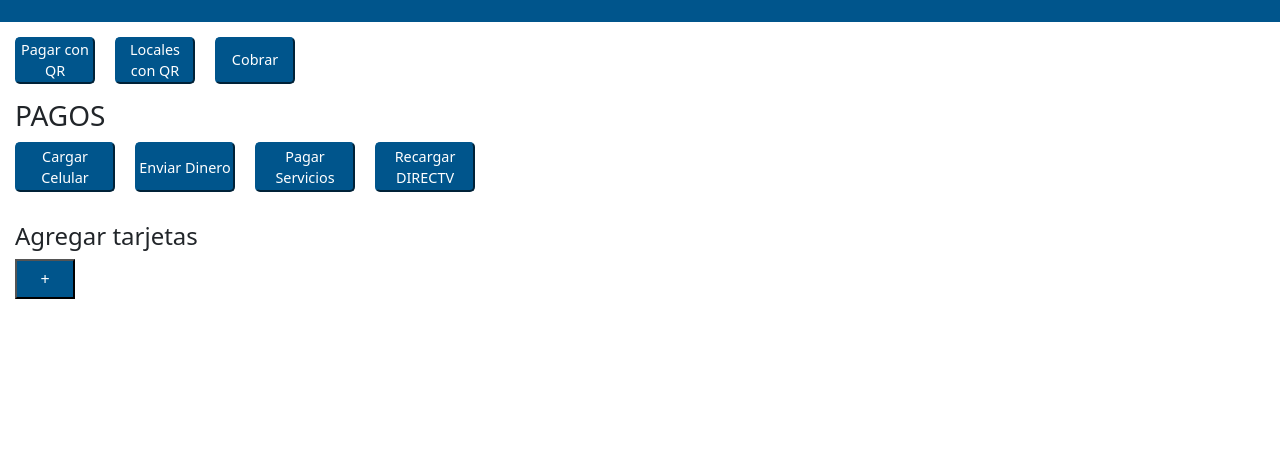
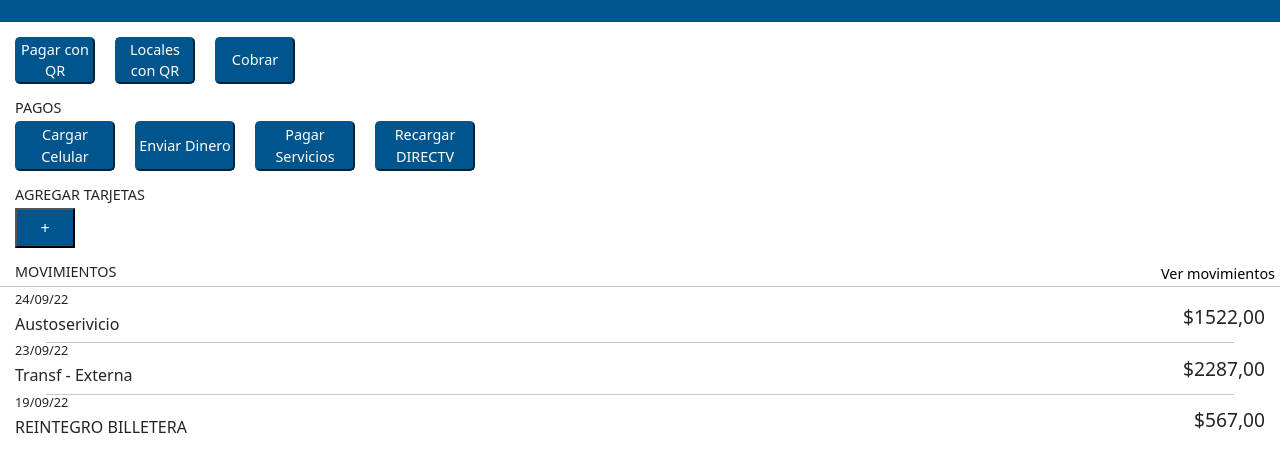
Before and after one commit to ramiireznicolas/billetera-santa-fe, a plain HTML site: page ingreso/ingreso.html in a window 1280 px wide. Shown: the part 156-628 px from the top of the page. Drawn offline with nearby package versions, Linux system fonts and the light colour scheme.

Commit message:
se agrego movimientos

```diff
--- a/ingreso/ingreso.html
+++ b/ingreso/ingreso.html
@@ -49,7 +49,7 @@
             <button id="comoCargar">Cómo Cargar</button>
             <div class="modal_container" id="modal_comoCargar">
                 <div class="modal_">
-                    <h3>¿Como cargar?</h3>
+                    <h4>¿Como cargar?</h4>
                     <p>Lorem ipsum dolor sit amet, consectetur adipisicing elit. Rerum, iure, possimus est beatae suscipit voluptatem sint non nihil assumenda natus at consectetur id, ea totam! Ipsum exercitationem minus iste aliquid minima assumenda ut ea aperiam quaerat molestias ullam rem, mollitia asperiores recusandae rerum dolorum nemo necessitatibus eius ipsa voluptatum quis!</p>
                     <button id="cerrar">Cerrar</button>
                 </div>
@@ -57,8 +57,8 @@
             <button id="extraerDinero">Extraer Dinero</button>
             <div class="modal_container" id="modal_extraerDinero">
                 <div class="modal_">
-                    <h3>¿?</h3>
-                    <p>Lorem ipsum dolor sit amet consectetur adipisicing elit.</p>
+                    <h4>Extraer Dinero</h4>
+                    <p>Lorem ipsum dolor sit amet consectetur adipisicing elit. Iusto quos optio quas vitae laboriosam labore suscipit nesciunt distinctio cumque alias mollitia nostrum officia ut amet tempore, explicabo assumenda. Dicta, aliquam velit. At iure quasi omnis ratione recusandae error possimus dolores iusto commodi similique accusantium officiis minima expedita impedit, maiores aut sunt! Accusamus modi animi nulla!</p>
                     <button id="cerrarExtraer">Cerrar</button>
                 </div>
             </div>
@@ -81,10 +81,46 @@
         </div>
     </section>
 
+    <h3>AGREGAR TARJETAS</h3>
     <section class="tarjetas">
-        <h4>Agregar tarjetas</h4>
         <button>+</button>
     </section>
+
+    <div class="movimientos">
+        <h3>MOVIMIENTOS</h3>
+        <a href="">Ver movimientos</a>
+    </div>
+    <hr style="margin: 0px;"></hr>
+
+    <div class="todosLosMovimientos">
+        <div class="detalles">
+            <div class="lugar">
+                <h5>24/09/22</h5>
+                <h4>Austoserivicio</h4>
+            </div>
+            <h2>$1522,00</h2>
+        </div>
+
+        <hr style="margin: 0px; width: 95%; margin: auto;"></hr>
+
+        <div class="detalles">
+            <div class="lugar">
+                <h5>23/09/22</h5>
+                <h4>Transf - Externa</h4>
+            </div>
+            <h2>$2287,00</h2>
+        </div>
+
+        <hr style="margin: 0px; width: 95%; margin: auto;"></hr>
+
+        <div class="detalles">
+            <div class="lugar">
+                <h5>19/09/22</h5>
+                <h4>REINTEGRO BILLETERA</h4>
+            </div>
+            <h2>$567,00</h2>
+        </div>
+    </div>
 
     <script src="./index.js"></script>
 </body>
--- a/ingreso/style.scss
+++ b/ingreso/style.scss
@@ -232,7 +232,8 @@
 
 
 h3 {
-    margin: 15px 15px 10px;
+    margin: 15px 0 5px 15px;
+    font-size: .9em;
 }
 
 .pagos {
@@ -267,7 +268,7 @@ h3 {
 .tarjetas{
     display: flex;
     flex-direction: column;
-    margin: 30px 15px 10px;
+    margin-left: 15px;
     button{
         width: 60px;
         height: 40px;
@@ -276,32 +277,36 @@ h3 {
     }
 }
 
-@media screen and (min-width: 768px) {
-    .main-nav {
-        position: static;
-        margin-left: 0;
-        height: 100%;
+.movimientos{
+    display: flex;
+    justify-content: space-between;
+    text-align: center;
+    a{
+        margin: 15px 5px 0px 15px;
+        font-size: .9em;
+        text-decoration: none;
+        color: black;
     }
+}
 
-    .nav-links {
-        width: 100%;
-        height: 100%;
-        flex-direction: row;
-        flex-wrap: wrap;
-        align-items: center;
-        justify-content: flex-end;
-        background-color: var(--background-color-blue);
+.todosLosMovimientos{
+    text-align: center;
+    padding: 5px 15px;
+    .detalles{
         display: flex;
-        img{
-            display: none;
+        justify-content: space-between;
+        .lugar{
+            text-align: start;
+            h5{
+                font-size: .8em;
+            }
+            h4{
+                font-size: 1em;
+            }
+        }
+        h2{
+            margin: auto 0px;
+            font-size: 1.2em;
         }
     }
-
-    .link-item {
-        display: block;
-        margin-top: 0;
-        margin-right: 2rem;
-        color: white;
-        position: relative;
-    }
 }
```
Also changed, not shown: ingreso/style.css, 1 other file.
